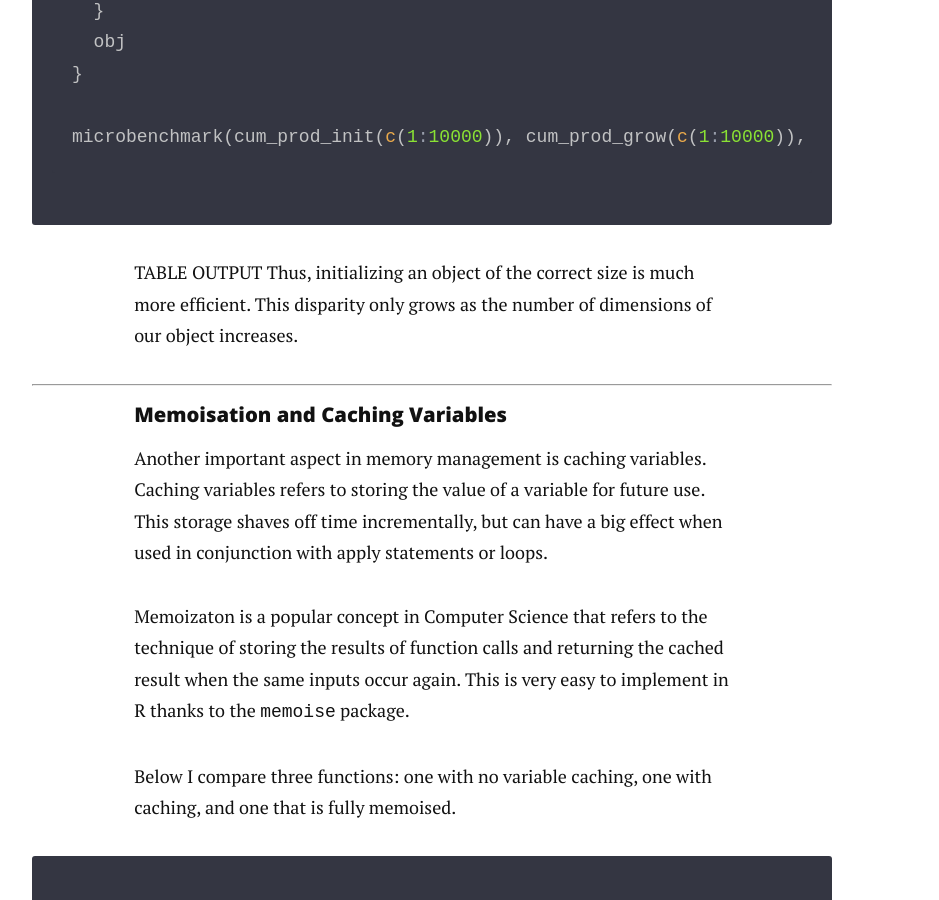
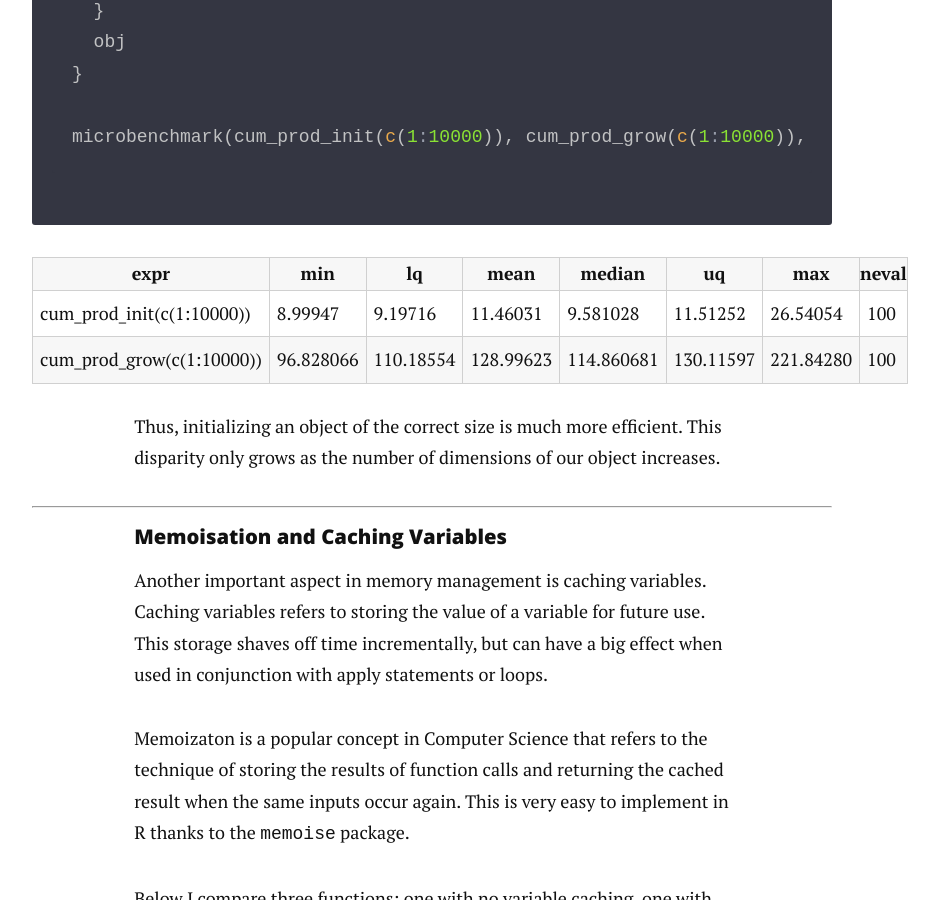
Before and after one commit to jwilber/old_website, a Jekyll site: the page built from _posts/2016-09-30-Writing-More-Efficient-R-Code.markdown, in a window 1280 px wide and 900 px high, scrolled down 5912 px. Shown: the whole window, without its empty margins (208-1147 px from the left). Built offline with Jekyll 4.4.1, drawn with Linux system fonts in a browser that asks for light colours; nearby versions of some CDN libraries.

Commit message:
Update 2016-09-30-Writing-More-Efficient-R-Code.markdown

````diff
--- a/_posts/2016-09-30-Writing-More-Efficient-R-Code.markdown
+++ b/_posts/2016-09-30-Writing-More-Efficient-R-Code.markdown
@@ -127,7 +127,13 @@ cum_prod_init <- function(x) {
 
 microbenchmark(cum_prod_init(c(1:10000)), cum_prod_grow(c(1:10000)), times=100)
 ```
-TABLE OUTPUT
+
+
+| expr                      | min       | lq        | mean      | median     | uq        | max       | neval |
+|---------------------------|-----------|-----------|-----------|------------|-----------|-----------|-------|
+| cum_prod_init(c(1:10000)) | 8.99947   | 9.19716   | 11.46031  | 9.581028   | 11.51252  | 26.54054  | 100   |
+| cum_prod_grow(c(1:10000)) | 96.828066 | 110.18554 | 128.99623 | 114.860681 | 130.11597 | 221.84280 | 100   |
+
 Thus, initializing an object of the correct size is much more efficient. This disparity only grows as the number of dimensions of our object increases.
 
 ***
````
